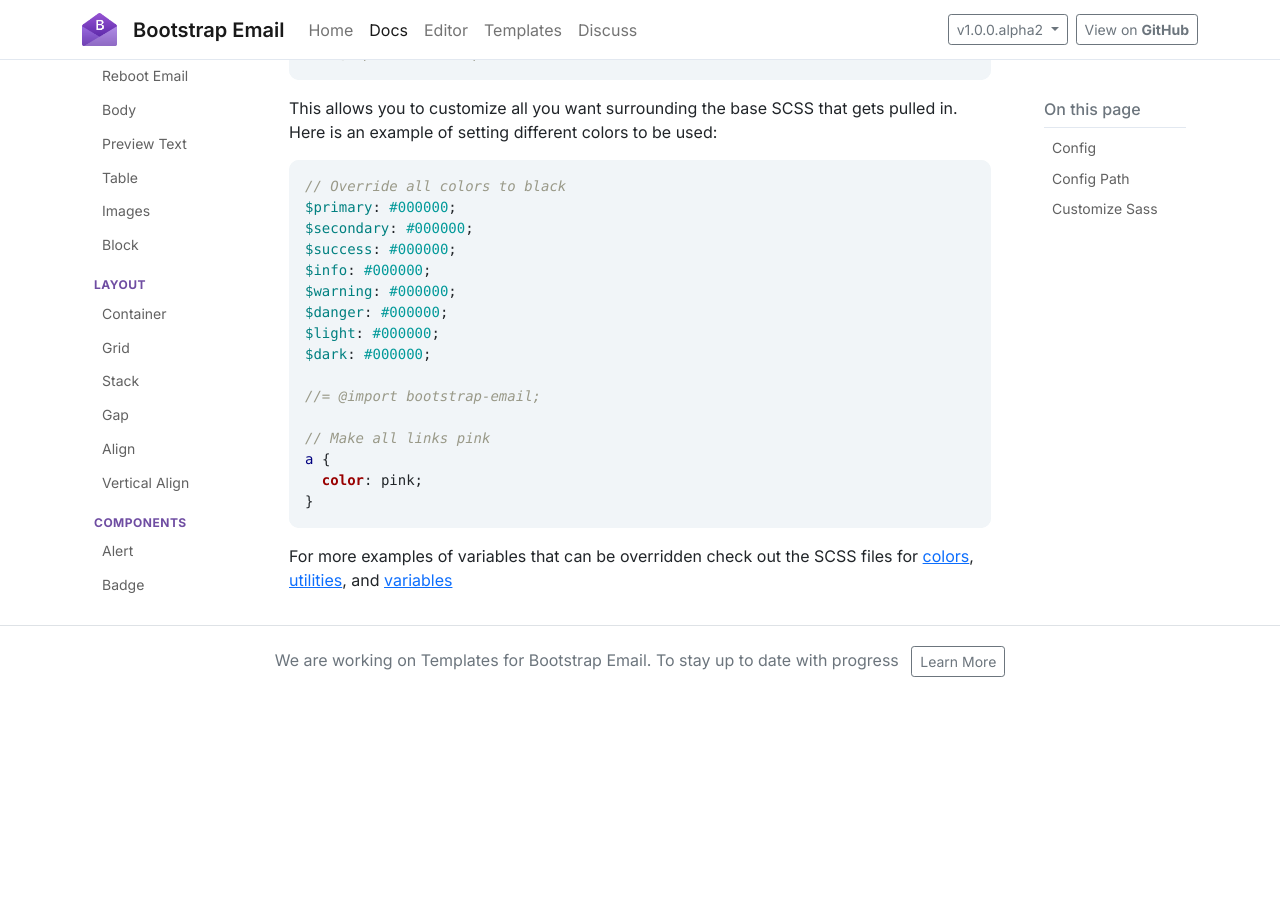
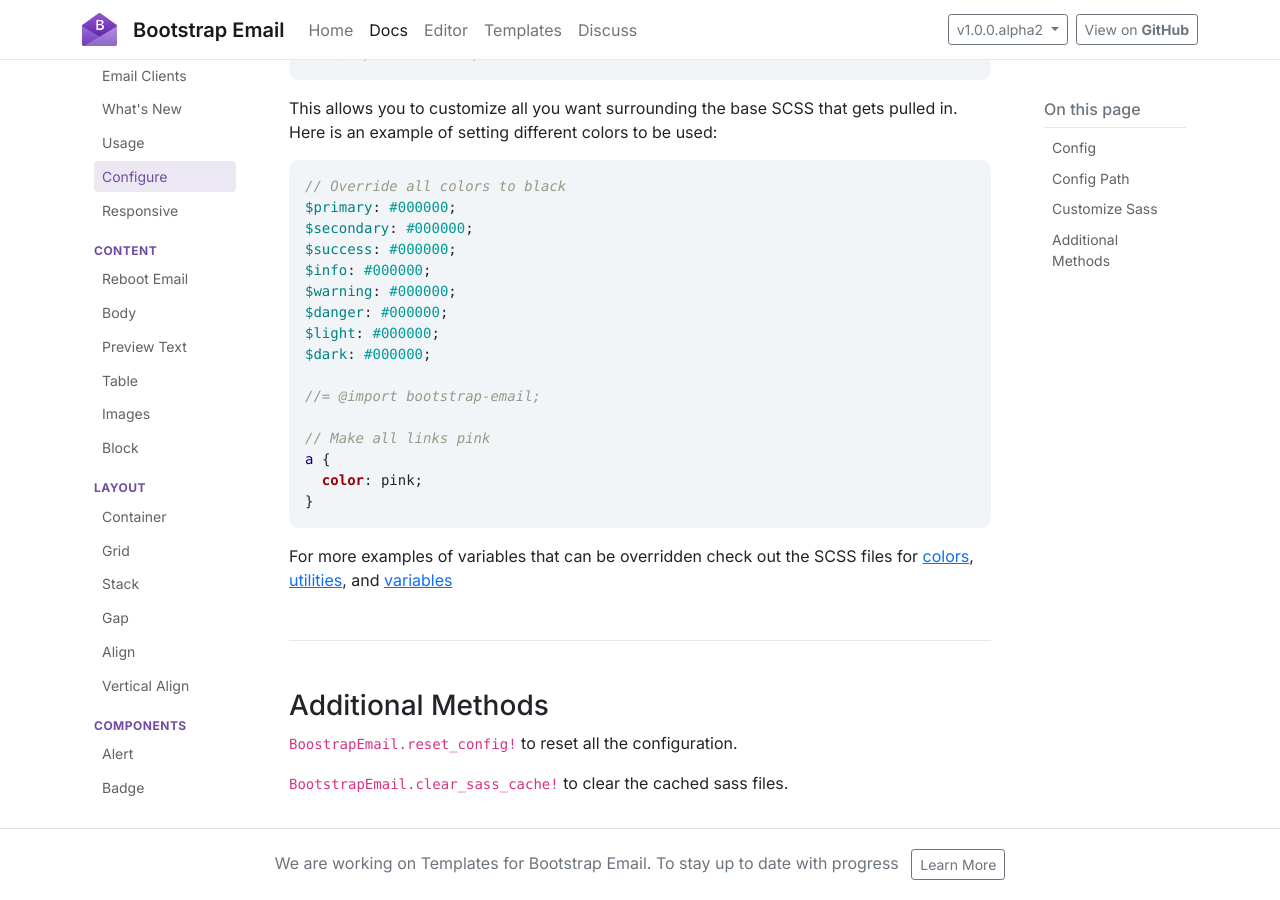
Before and after one commit to bootstrap-email/documentation-1.x, a Jekyll site: the page built from docs/configure.md, in a window 1280 px wide and 900 px high, scrolled down 1604 px. Built offline with Jekyll 4.4.1, drawn with Linux system fonts in a browser that asks for light colours; nearby versions of some CDN libraries; comment, search, counter and statistics services are not loaded; before the commit the page ends 2301 px from its top, so only the background shows below that.

Commit message:
Additional Methods

````diff
--- a/docs/configure.md
+++ b/docs/configure.md
@@ -6,6 +6,7 @@
   - Config
   - Config Path
   - Customize Sass
+  - Additional Methods
 ---
 {% include header.html name="Config" hr="false" %}
 Configure different aspects of Bootstrap Email. It will look for a file in the working directory for `bootstrap_email.config.rb`. If you are using Rails, put this file in `config/initializers/bootstrap_email.rb`. Here is a list of the config options that you can customize.
@@ -71,3 +72,9 @@
 }
 ```
 For more examples of variables that can be overridden check out the SCSS files for [colors](https://github.com/bootstrap-email/bootstrap-email/blob/v1-dev/core/scss/_colors.scss), [utilities](https://github.com/bootstrap-email/bootstrap-email/blob/v1-dev/core/scss/_utilities.scss), and [variables](https://github.com/bootstrap-email/bootstrap-email/blob/v1-dev/core/scss/_variables.scss)
+
+{% include header.html name="Additional Methods" hr="true" %}
+
+`BoostrapEmail.reset_config!` to reset all the configuration.
+
+`BootstrapEmail.clear_sass_cache!` to clear the cached sass files.
````
